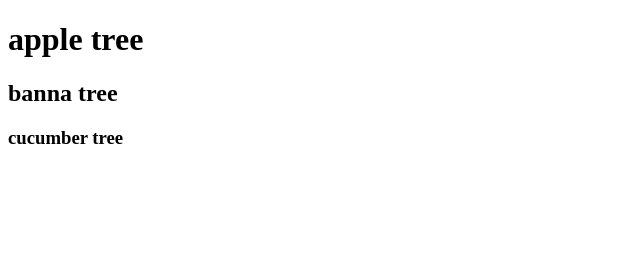
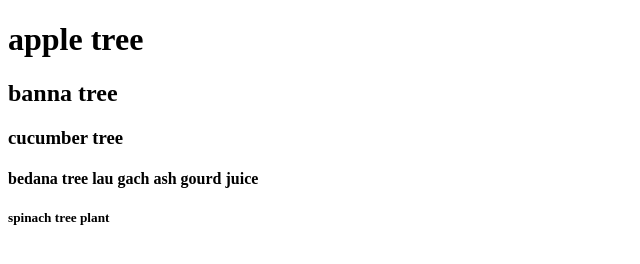
Before and after one commit to bonosree104/my-beautiful-website, a plain HTML site: page index.html in a window 1280 px wide. Shown: the whole page, without its empty margins (0-640 px from the left). Drawn offline with Linux system fonts and the light colour scheme.

Commit message:
tree github

```diff
--- a/index.html
+++ b/index.html
@@ -10,6 +10,8 @@
     <h2>banna tree
     </h2>
     <h3>cucumber tree</h3>
+    <h4>bedana tree  lau gach ash gourd juice</h4>
+    <h5>spinach tree plant</h5>
 
 </body>
 </html>
```
